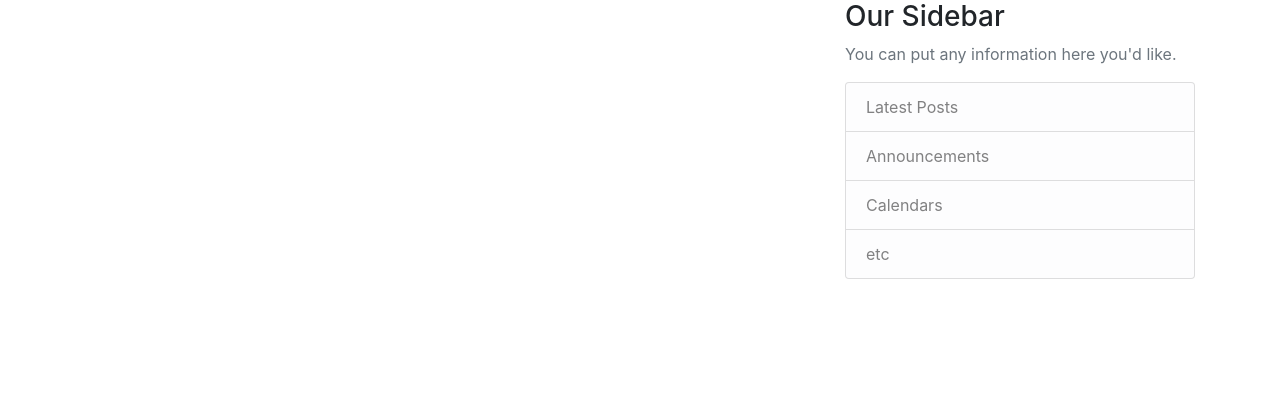
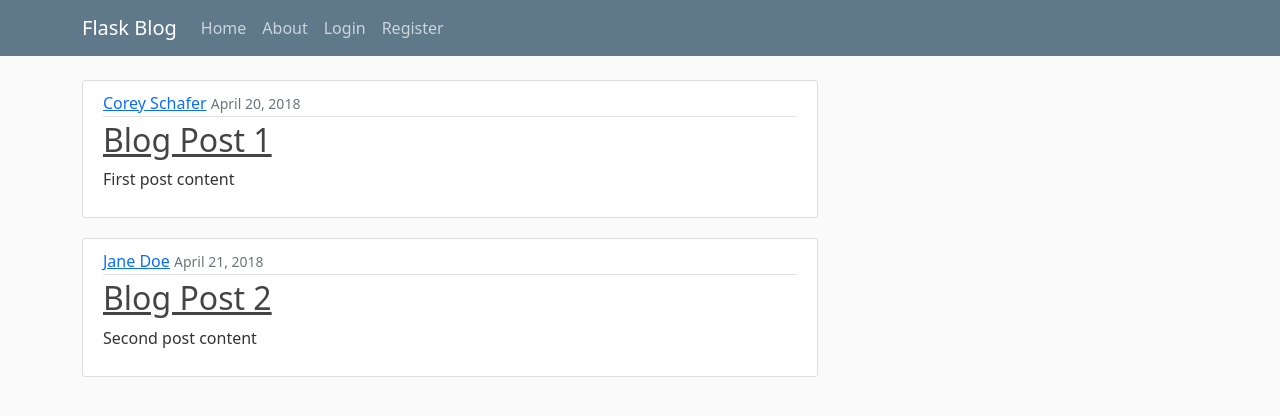
Before and after one commit to GeorgeM101/Blog, a Flask app: page / in a window 1280 px wide. Shown: the top 416 px of the page. Run offline with Flask 2, Linux system fonts and the light colour scheme; some libraries are stand-ins or nearby versions.

Commit message:
styled the navbar

```diff
--- /dev/null
+++ b/app/static/main.css
@@ -0,0 +1,80 @@
+body {
+    background: #fafafa;
+    color: #333333;
+    margin-top: 5rem;
+  }
+
+  h1, h2, h3, h4, h5, h6 {
+    color: #444444;
+  }
+
+  .bg-steel {
+    background-color: #5f788a;
+  }
+
+  .site-header .navbar-nav .nav-link {
+    color: #cbd5db;
+  }
+
+  .site-header .navbar-nav .nav-link:hover {
+    color: #ffffff;
+  }
+
+  .site-header .navbar-nav .nav-link.active {
+    font-weight: 500;
+  }
+
+  .content-section {
+    background: #ffffff;
+    padding: 10px 20px;
+    border: 1px solid #dddddd;
+    border-radius: 3px;
+    margin-bottom: 20px;
+  }
+
+  .article-title {
+    color: #444444;
+  }
+
+  a.article-title:hover {
+    color: #428bca;
+    text-decoration: none;
+  }
+
+  .article-content {
+    white-space: pre-line;
+  }
+
+  .article-img {
+    height: 65px;
+    width: 65px;
+    margin-right: 16px;
+  }
+
+  .article-metadata {
+    padding-bottom: 1px;
+    margin-bottom: 4px;
+    border-bottom: 1px solid #e3e3e3
+  }
+
+  .article-metadata a:hover {
+    color: #333;
+    text-decoration: none;
+  }
+
+  .article-svg {
+    width: 25px;
+    height: 25px;
+    vertical-align: middle;
+  }
+
+  .account-img {
+    height: 125px;
+    width: 125px;
+    margin-right: 20px;
+    margin-bottom: 16px;
+  }
+
+  .account-heading {
+    font-size: 2.5rem;
+  }
--- a/app/templates/index.html
+++ b/app/templates/index.html
@@ -2,13 +2,24 @@
 <html>
   <head>
     <!-- Required meta tags -->
-    <meta charset="utf-8">
-    <meta name="viewport" content="width=device-width, initial-scale=1, shrink-to-fit=no">
+    <meta charset="utf-8" />
+    <meta
+      name="viewport"
+      content="width=device-width, initial-scale=1, shrink-to-fit=no"
+    />
 
     <!-- Bootstrap CSS -->
-    <link rel="stylesheet" href="https://maxcdn.bootstrapcdn.com/bootstrap/4.0.0/css/bootstrap.min.css" integrity="sha384-Gn5384xqQ1aoWXA+058RXPxPg6fy4IWvTNh0E263XmFcJlSAwiGgFAW/dAiS6JXm" crossorigin="anonymous">
-
-    <link rel="stylesheet" type="text/css" href="{{ url_for('static', filename='main.css') }}">
+    <link
+      href="https://cdn.jsdelivr.net/npm/bootstrap@5.0.2/dist/css/bootstrap.min.css"
+      rel="stylesheet"
+      integrity="sha384-EVSTQN3/azprG1Anm3QDgpJLIm9Nao0Yz1ztcQTwFspd3yD65VohhpuuCOmLASjC"
+      crossorigin="anonymous"
+    />
+    <link
+      rel="stylesheet"
+      type="text/css"
+      href="{{ url_for('static', filename='main.css') }}"
+    />
 
     {% if title %}
     <title>Flask Blog - {{ title }}</title>
@@ -21,7 +32,15 @@
       <nav class="navbar navbar-expand-md navbar-dark bg-steel fixed-top">
         <div class="container">
           <a class="navbar-brand mr-4" href="/">Flask Blog</a>
-          <button class="navbar-toggler" type="button" data-toggle="collapse" data-target="#navbarToggle" aria-controls="navbarToggle" aria-expanded="false" aria-label="Toggle navigation">
+          <button
+            class="navbar-toggler"
+            type="button"
+            data-toggle="collapse"
+            data-target="#navbarToggle"
+            aria-controls="navbarToggle"
+            aria-expanded="false"
+            aria-label="Toggle navigation"
+          >
             <span class="navbar-toggler-icon"></span>
           </button>
           <div class="collapse navbar-collapse" id="navbarToggle">
@@ -40,25 +59,8 @@
     </header>
     <main role="main" class="container">
       <div class="row">
-        <div class="col-md-8">
-          {% block content %}{% endblock %}
-        </div>
-        <div class="col-md-4">
-          <dsiv class="content-section">
-            <h3>Our Sidebar</h3>
-            <p class='text-muted'>You can put any information here you'd like.
-              <ul class="list-group">
-                <li class="list-group-item list-group-item-light">Latest Posts</li>
-                <li class="list-group-item list-group-item-light">Announcements</li>
-                <li class="list-group-item list-group-item-light">Calendars</li>
-                <li class="list-group-item list-group-item-light">etc</li>
-              </ul>
-            </p>
-          </div>
-        </div>
+        <div class="col-md-8">{% block content %}{% endblock %}</div>
       </div>
     </main>
-
-
   </body>
 </html>
--- a/app/templates/login.html
+++ b/app/templates/login.html
@@ -1,4 +1,4 @@
-{% extends "layout.html" %} {% block content %}
+{% extends "index.html" %} {% block content %}
 <div class="content-section">
   <form method="POST" action="">
     {{ form.hidden_tag() }}
--- a/app/templates/register.html
+++ b/app/templates/register.html
@@ -1,4 +1,4 @@
-{% extends "layout.html" %} {% block content %}
+{% extends "index.html" %} {% block content %}
 <div class="content-section">
   <form method="POST" action="">
     {{ form.hidden_tag() }}
--- a/app/views.py
+++ b/app/views.py
@@ -23,7 +23,7 @@
 @app.route("/")
 @app.route("/home")
 def home():
-    return render_template('home.html')
+    return render_template('home.html', posts=posts)
 
 
 @app.route("/about")
```
Also changed, not shown: app/templates/home.html (+2 -5 lines). Lines whose indentation alone changed are shown as unchanged.
